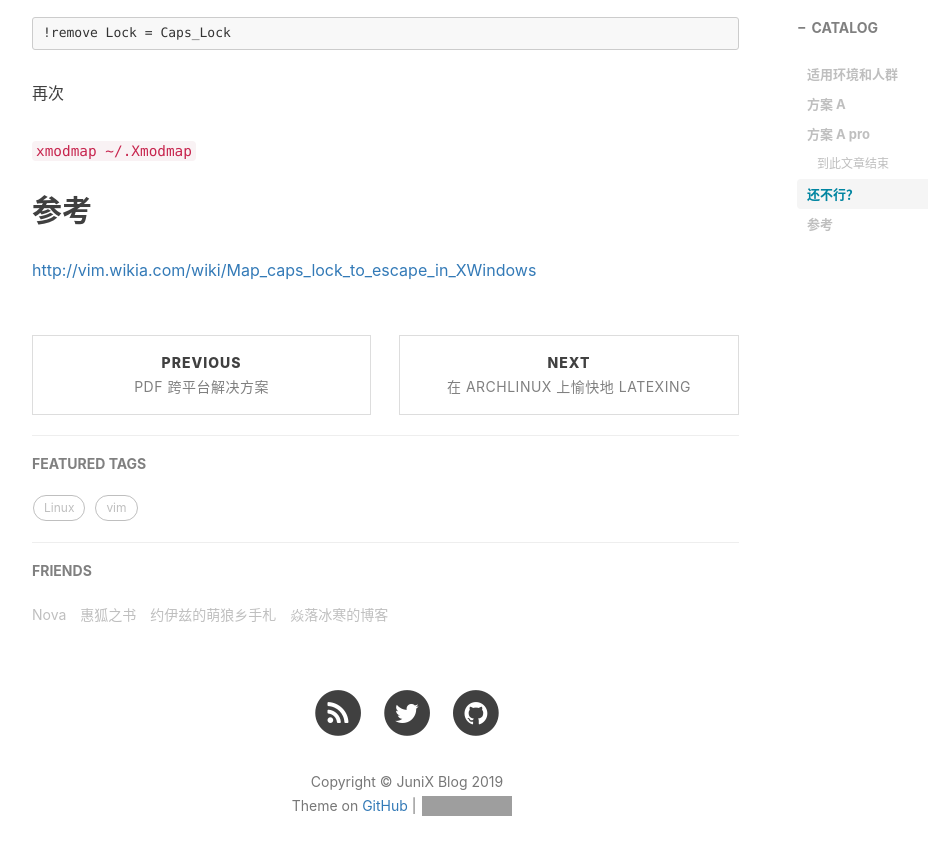
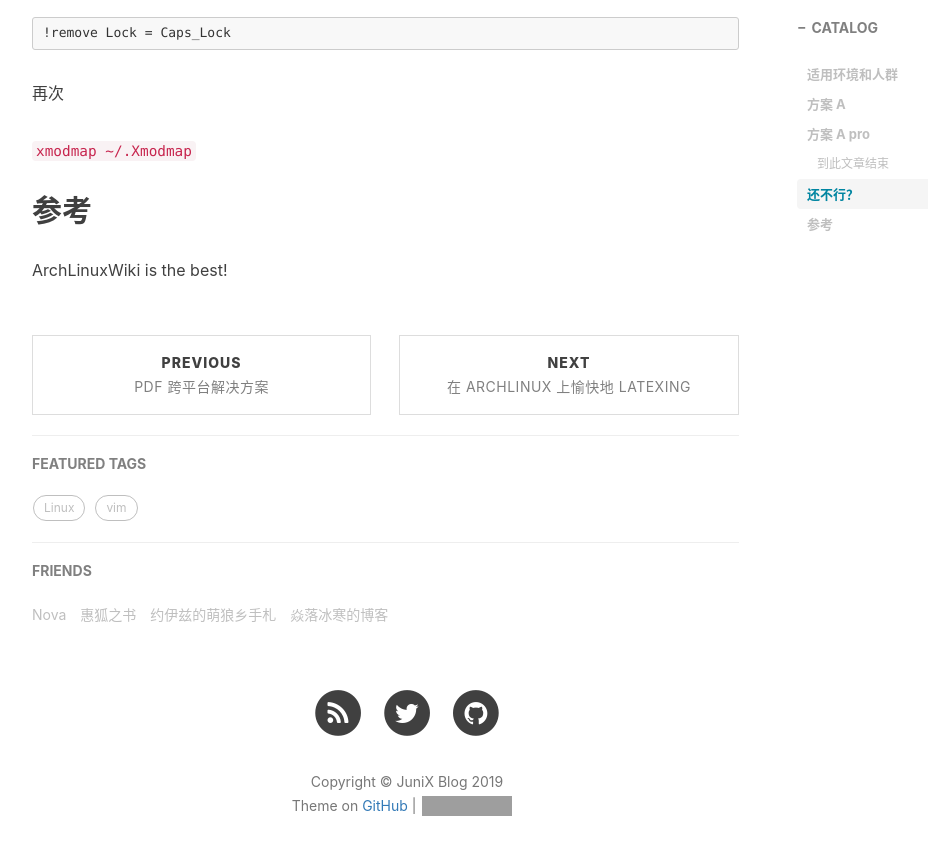
Before and after one commit to junyixu/junyixu.github.io, a Jekyll site: the page built from _posts/2019-02-22-Map-caps_lock-to-escape-in-XWindows.md, in a window 1280 px wide and 900 px high, scrolled down 4013 px. Shown: the top 855 px of the window, without its empty margins (233-1161 px from the left). Built offline with Jekyll 4.4.1, drawn with Linux system fonts in a browser that asks for light colours; nearby versions of some CDN libraries; comment, search, counter and statistics services are not loaded; grey boxes are pictures that could not be loaded.

```diff
--- a/_posts/2019-02-22-Map-caps_lock-to-escape-in-XWindows.md
+++ b/_posts/2019-02-22-Map-caps_lock-to-escape-in-XWindows.md
@@ -23,7 +23,7 @@
 
 以及 ohmyzsh+tmux+vim 及其各种插件 大大提升了我在命令行下的效率，若你不知道 `zsh` 和 `tmux` 为
 何物。
-这里推荐一下[程序员内功篇](https://xiaozhou.net/learn-the-command-line-tmux-2018-04-27.html)
+这里推荐一下[程序员内功篇](https://xiaozhou.net/learn-the-command-line-preface-2017-05-12.html)
 ### 方案 A
 看系统按键映射可以输入：
 Shell 代码
@@ -151,4 +151,4 @@
 `xmodmap ~/.Xmodmap`
 
 ## 参考
-<http://vim.wikia.com/wiki/Map_caps_lock_to_escape_in_XWindows>
+ArchLinuxWiki is the best!
```
